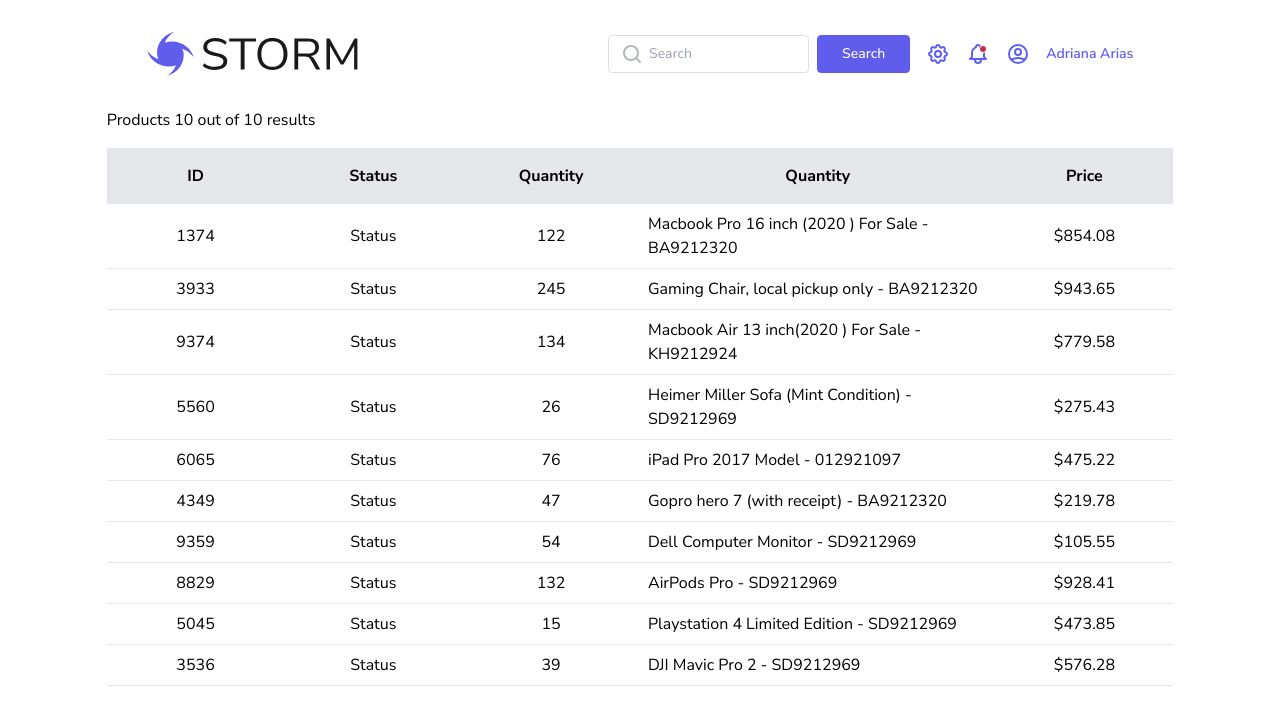
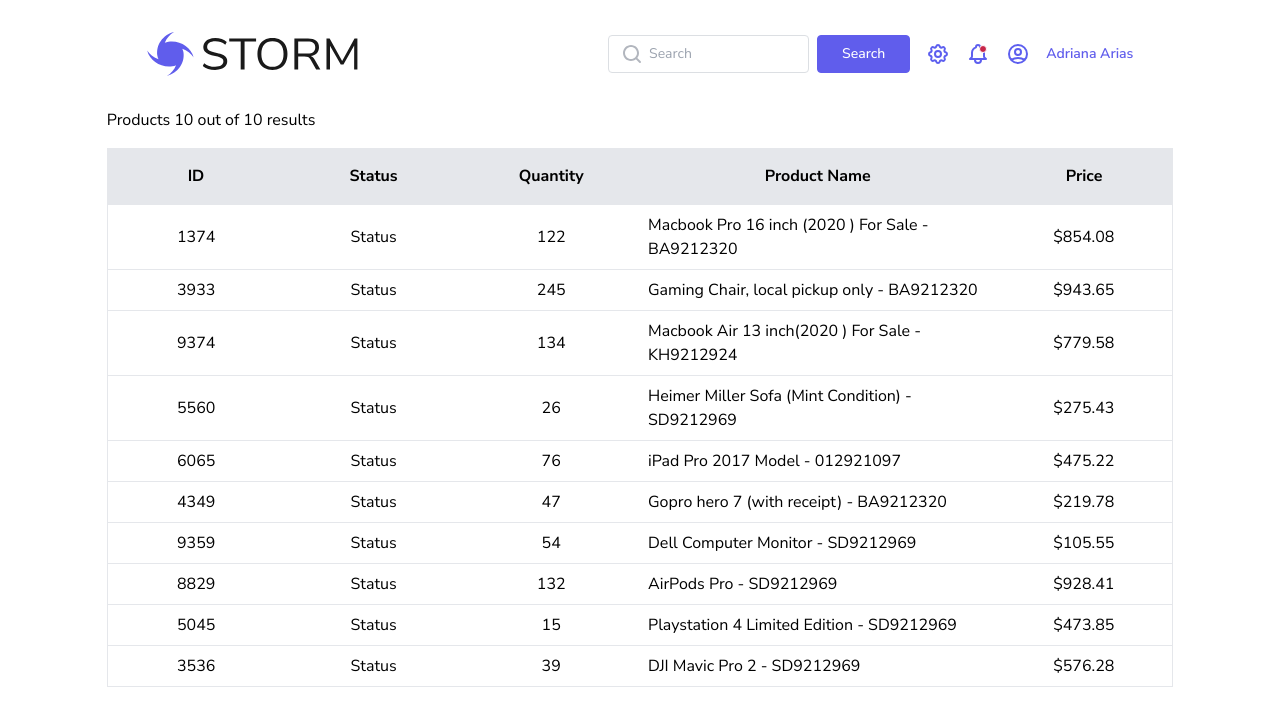
Before and after one commit to ChiragRamachandra/storm, a Next.js app: page / in a window 1280 px wide. Shown: the top 726 px of the page. Built offline with nearby package versions, Linux system fonts and the light colour scheme.

Commit message:
implemented multiselect

```diff
--- a/app/components/Table/Table.tsx
+++ b/app/components/Table/Table.tsx
@@ -7,7 +7,21 @@
 type Props = {};
 
 const Table = (props: Props) => {
-	const { setModalOpen, itemsDataFiltered, setSelectedItem } = useItems();
+	const {
+		setModalOpen,
+		itemsDataFiltered,
+		setSelectedItem,
+		multiSelectItems,
+		setMultiSelectItems,
+	} = useItems();
+
+	const handleRowClick = (itemId: number) => {
+		setMultiSelectItems((prevSelected: any) =>
+			prevSelected.includes(itemId)
+				? prevSelected.filter((id: any) => id !== itemId)
+				: [...prevSelected, itemId]
+		);
+	};
 
 	return (
 		<div className='bg-white rounded my-4 overflow-x-auto flex flex-col items-center justify-center'>
@@ -33,6 +47,7 @@
 								setSelectedItem(item);
 								setModalOpen(true);
 							}}
+							onSelect={() => handleRowClick(item.id)}
 						/>
 					))}
 				</tbody>
--- a/app/components/Table/components/TableHead/TableHead.tsx
+++ b/app/components/Table/components/TableHead/TableHead.tsx
@@ -17,7 +17,7 @@
 				<th className='hidden lg:table-cell py-4 px-2 w-1/6'>
 					{props.quantity}
 				</th>
-				<th className='py-4 px-2'>{props.quantity}</th>
+				<th className='py-4 px-2'>{props.productName}</th>
 				<th className='hidden lg:table-cell py-4 px-2 w-1/6'>{props.price}</th>
 			</tr>
 		</thead>
--- a/app/components/Table/components/TableRow/TableRow.tsx
+++ b/app/components/Table/components/TableRow/TableRow.tsx
@@ -1,3 +1,4 @@
+import { useItems } from '@/app/hooks/useItems';
 import React from 'react';
 
 type Props = {
@@ -8,16 +9,24 @@
 	price: number;
 	serial: string;
 	onClick: () => void;
+	onSelect: () => void;
 };
 
 const TableRow = (props: Props) => {
+	const { multiSelectItems } = useItems();
 	return (
 		<tr
-			onClick={props.onClick}
+			className={`cursor-pointer border ${
+				multiSelectItems.includes(props.id) ? 'bg-blue-200' : ''
+			}`}
 			data-testid={`table-row-${props.id}`}
-			className='border-b'
 		>
-			<td className='hidden lg:table-cell py-2 px-2 text-center'>{props.id}</td>
+			<td
+				onClick={() => props.onSelect()}
+				className='hidden lg:table-cell py-2 px-2 text-center'
+			>
+				{props.id}
+			</td>
 			{/* //Since there is no status coming from the data file */}
 			<td className='hidden lg:table-cell py-2 px-2 text-center'>
 				{props.status}
@@ -25,7 +34,7 @@
 			<td className='hidden lg:table-cell py-2 px-2 text-center'>
 				{props.quantity}
 			</td>
-			<td className='py-2 px-2'>
+			<td onClick={props.onClick} className='py-2 px-2 cursor-pointer'>
 				{props.productName} - {props.serial}
 			</td>
 
--- a/app/providers/itemsProvider.tsx
+++ b/app/providers/itemsProvider.tsx
@@ -12,6 +12,8 @@
 	setSearchedString: (searchedString: any) => void;
 	itemsDataFiltered: any;
 	setItemsDataFiltered: (items: any) => void;
+	multiSelectItems: any;
+	setMultiSelectItems: (items: any) => void;
 }
 
 export const ItemsContext = React.createContext<ItemsContextProps>({
@@ -25,6 +27,8 @@
 	setSearchedString: () => {},
 	itemsDataFiltered: null,
 	setItemsDataFiltered: () => {},
+	multiSelectItems: [],
+	setMultiSelectItems: () => {},
 });
 
 export const ItemsContextProvider = (props: any) => {
@@ -37,6 +41,7 @@
 	);
 	const [selectedItem, setSelectedItem] = useState<any>(null);
 	const [searchedString, setSearchedString] = useState<any>(null);
+	const [multiSelectItems, setMultiSelectItems] = useState<number[]>([]);
 
 	return (
 		<ItemsContext.Provider
@@ -51,6 +56,8 @@
 				setSearchedString,
 				itemsDataFiltered,
 				setItemsDataFiltered,
+				multiSelectItems,
+				setMultiSelectItems,
 			}}
 		>
 			{props.children}
--- a/app/utils/searchResults.ts
+++ b/app/utils/searchResults.ts
@@ -4,8 +4,11 @@
 	searchText: string,
 	searchArray: ItemProp[]
 ): ItemProp[] => {
+	const escapedSearchText = searchText.replace(/[.*+\-?^${}()|[\]\\]/g, '\\$&');
+	const regex = new RegExp(escapedSearchText, 'i');
+
 	const filteredResults = searchArray.filter((item) =>
-		item.product.toLowerCase().includes(searchText.toLowerCase())
+		regex.test(item.product)
 	);
 
 	return filteredResults;
```
Also changed, not shown: 1 other file (tests, documents, lock files or other folders).
